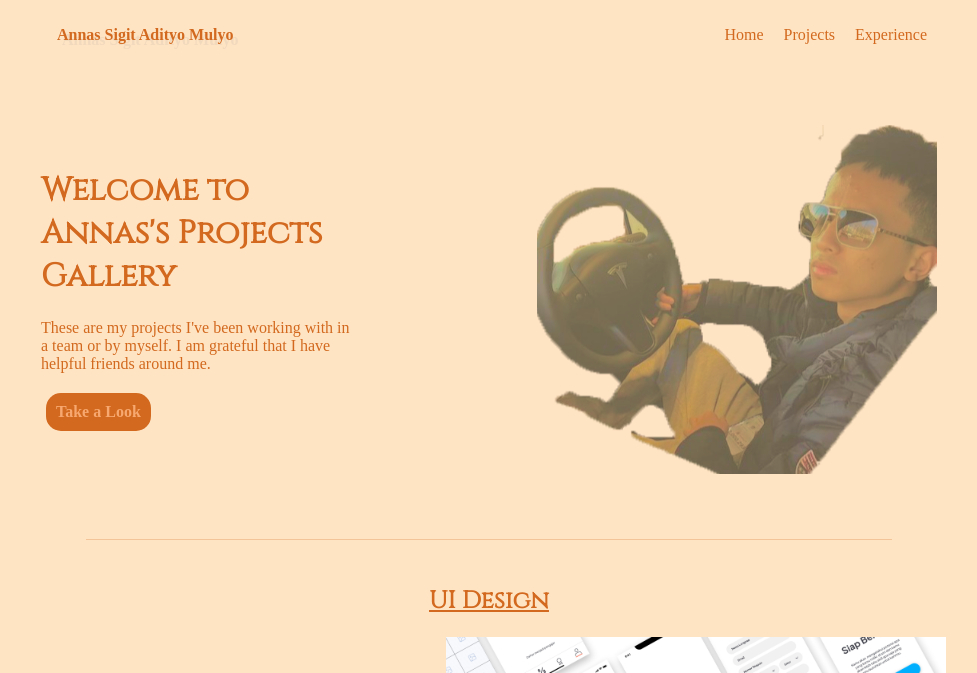
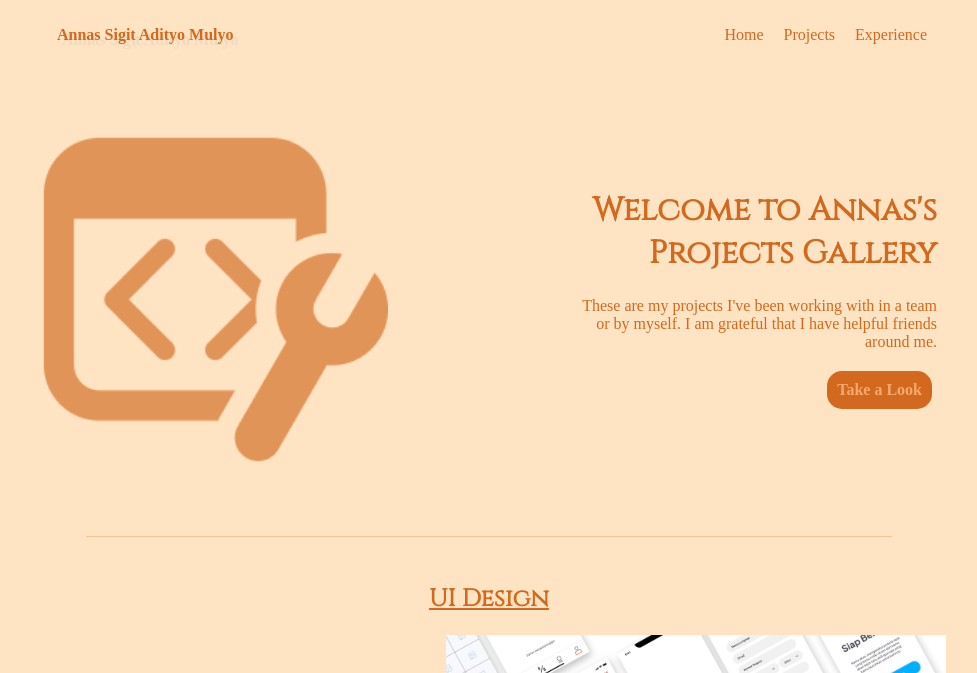
Before and after one commit to nakasigit/BekasPorto, a plain HTML site: page programming.html in a window 1280 px wide. Shown: the top 673 px of the page, without its empty margins (151-1128 px from the left). Drawn offline with Linux system fonts and the light colour scheme; a web font is replaced by a local one.

Commit message:
update lagi

```diff
--- a/programming.html
+++ b/programming.html
@@ -39,7 +39,8 @@
     <div class="content">
         <div class="design">
             <div class="design-header">
-                <div class="design-header-left">
+                <img id="fotosigit" src="/assets/projects/programming.png" alt="fotosigit">
+                <div class="design-header-right">
                     <h1>Welcome to Annas's Projects Gallery</h1>
                     <div id="design-header-desc">These are my projects I've been working with in a team or by myself. I
                         am grateful that I have helpful friends around me.
@@ -48,7 +49,6 @@
                         <a href="/design.html#design-content">Take a Look</a>
                     </div>
                 </div>
-                <img id="fotosigit" src="/assets/foto keren sigit.png" alt="fotosigit">
             </div>
             <hr>
             <br>
--- a/style.css
+++ b/style.css
@@ -347,13 +347,24 @@ body {
     width: 50%;
 }
 
+.design-header-right {
+    text-align: right;
+    float: right;
+    width: 50%;
+}
+
 .design-header-left h1{
+    font-family: 'Cinzel', serif;
+}
+
+.design-header-right h1{
     font-family: 'Cinzel', serif;
 }
 
 #fotosigit {
     opacity: 65%;
     width: 300pt;
+    height: 260pt;
 }
 
 #design-content h2 {
@@ -389,6 +400,10 @@ body {
     background-color: #d2691e;
     padding: 10px;
     border-radius: 15px;
+}
+
+.design-header-right .button{
+    float: right;
 }
 
 .button:hover, .button:hover a{
```
Also changed, not shown: assets/projects/programming.png (added).
